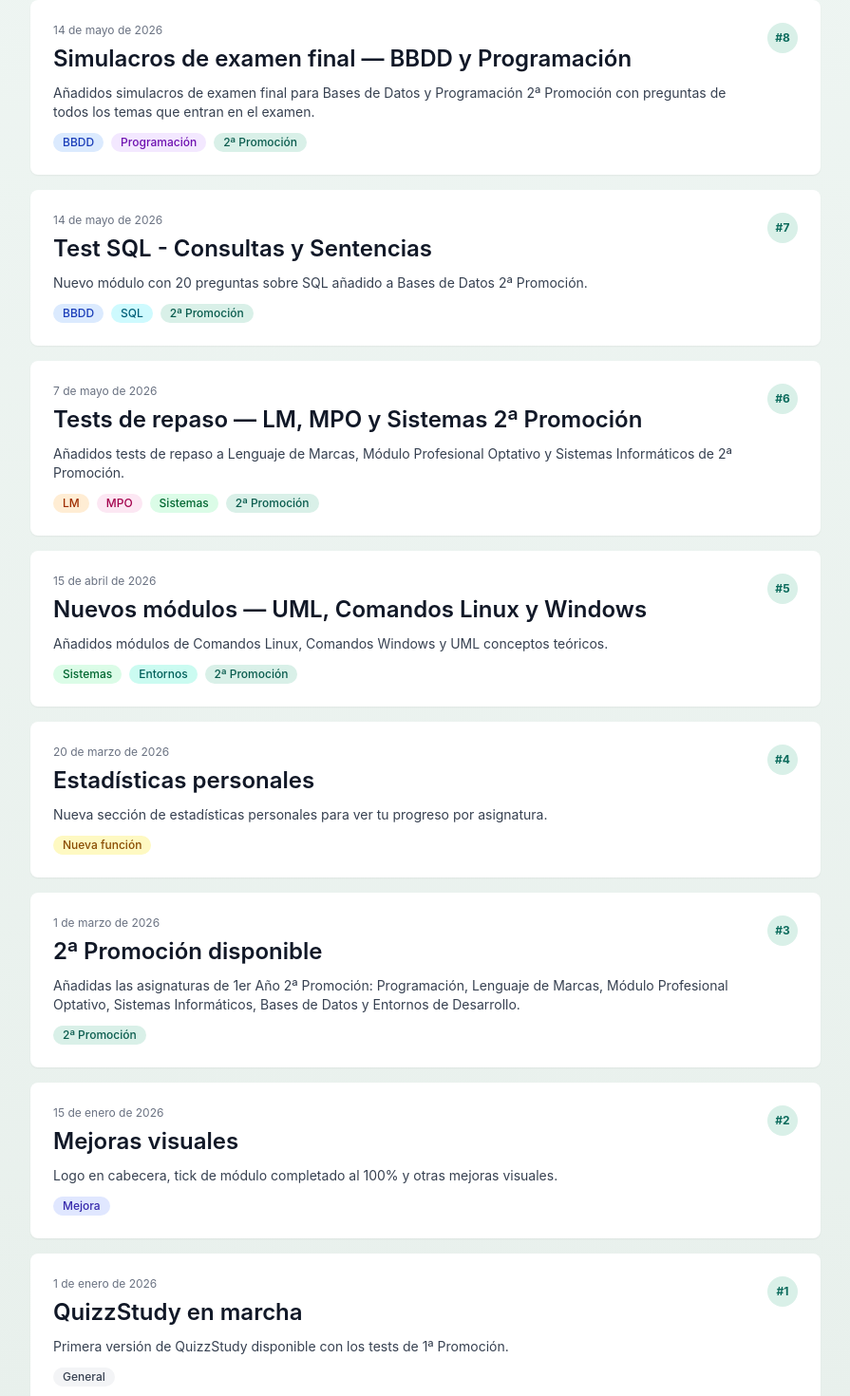
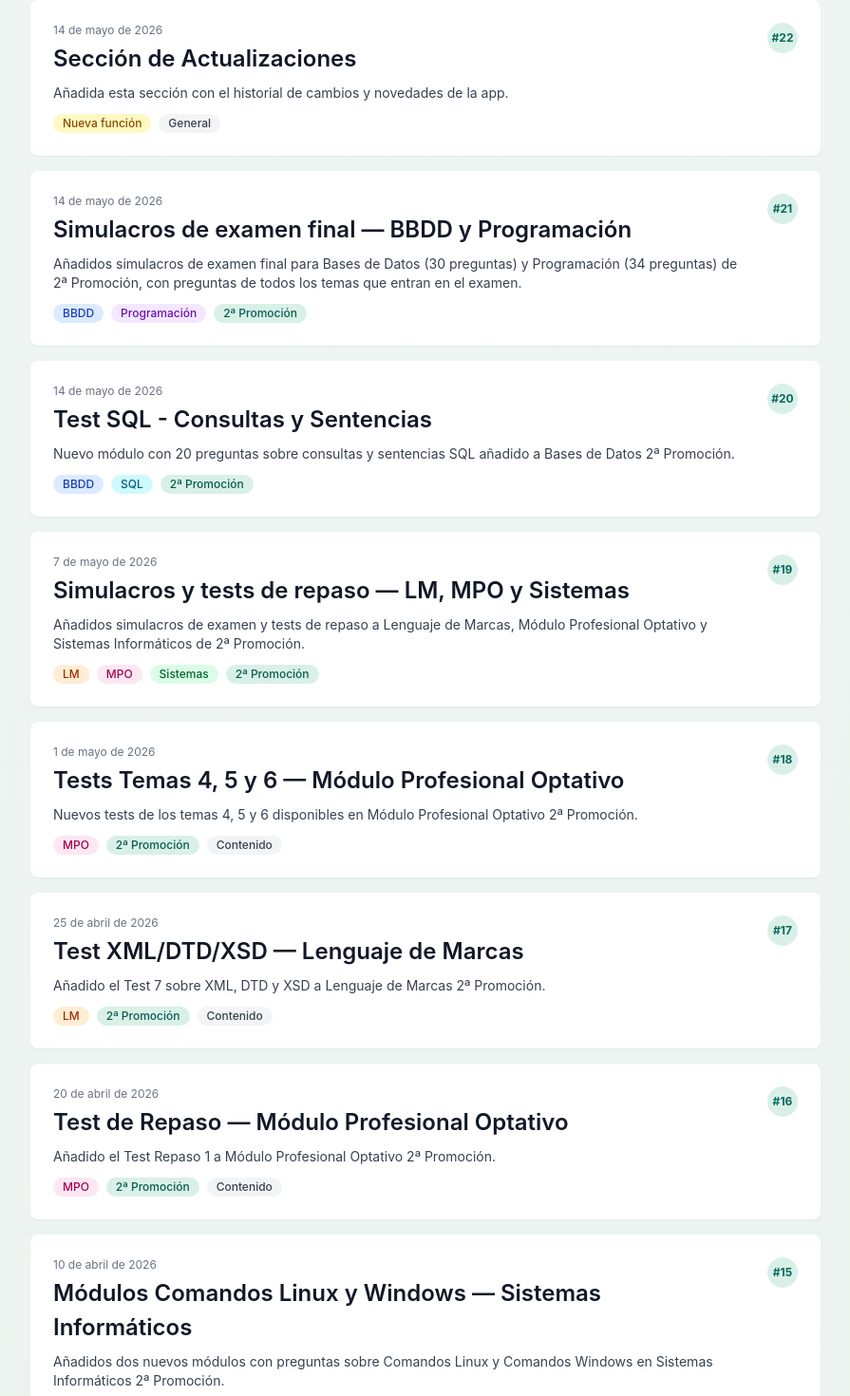
Before and after one commit to BermudezPino/QuizzStudy, a React (Vite) app: page /actualizaciones in a window 1280 px wide. Shown: the part 220-1690 px from the top of the page at 95% size, without its empty margins (192-1087 px from the left). Built offline with nearby package versions, Linux system fonts and the light colour scheme; what @react-pdf/renderer would draw is missing.

Commit message:
feat: ampliar sección Actualizaciones con historial completo de la app (21 entradas)

```diff
--- a/src/data/actualizaciones.js
+++ b/src/data/actualizaciones.js
@@ -1,55 +1,146 @@
 export const actualizaciones = [
     {
-        id: 8,
+        id: 22,
+        fecha: "2026-05-14",
+        titulo: "Sección de Actualizaciones",
+        descripcion: "Añadida esta sección con el historial de cambios y novedades de la app.",
+        tags: ["Nueva función", "General"]
+    },
+    {
+        id: 21,
         fecha: "2026-05-14",
         titulo: "Simulacros de examen final — BBDD y Programación",
-        descripcion: "Añadidos simulacros de examen final para Bases de Datos y Programación 2ª Promoción con preguntas de todos los temas que entran en el examen.",
+        descripcion: "Añadidos simulacros de examen final para Bases de Datos (30 preguntas) y Programación (34 preguntas) de 2ª Promoción, con preguntas de todos los temas que entran en el examen.",
         tags: ["BBDD", "Programación", "2ª Promoción"]
     },
     {
-        id: 7,
+        id: 20,
         fecha: "2026-05-14",
         titulo: "Test SQL - Consultas y Sentencias",
-        descripcion: "Nuevo módulo con 20 preguntas sobre SQL añadido a Bases de Datos 2ª Promoción.",
+        descripcion: "Nuevo módulo con 20 preguntas sobre consultas y sentencias SQL añadido a Bases de Datos 2ª Promoción.",
         tags: ["BBDD", "SQL", "2ª Promoción"]
     },
     {
-        id: 6,
+        id: 19,
         fecha: "2026-05-07",
-        titulo: "Tests de repaso — LM, MPO y Sistemas 2ª Promoción",
-        descripcion: "Añadidos tests de repaso a Lenguaje de Marcas, Módulo Profesional Optativo y Sistemas Informáticos de 2ª Promoción.",
+        titulo: "Simulacros y tests de repaso — LM, MPO y Sistemas",
+        descripcion: "Añadidos simulacros de examen y tests de repaso a Lenguaje de Marcas, Módulo Profesional Optativo y Sistemas Informáticos de 2ª Promoción.",
         tags: ["LM", "MPO", "Sistemas", "2ª Promoción"]
     },
     {
+        id: 18,
+        fecha: "2026-05-01",
+        titulo: "Tests Temas 4, 5 y 6 — Módulo Profesional Optativo",
+        descripcion: "Nuevos tests de los temas 4, 5 y 6 disponibles en Módulo Profesional Optativo 2ª Promoción.",
+        tags: ["MPO", "2ª Promoción", "Contenido"]
+    },
+    {
+        id: 17,
+        fecha: "2026-04-25",
+        titulo: "Test XML/DTD/XSD — Lenguaje de Marcas",
+        descripcion: "Añadido el Test 7 sobre XML, DTD y XSD a Lenguaje de Marcas 2ª Promoción.",
+        tags: ["LM", "2ª Promoción", "Contenido"]
+    },
+    {
+        id: 16,
+        fecha: "2026-04-20",
+        titulo: "Test de Repaso — Módulo Profesional Optativo",
+        descripcion: "Añadido el Test Repaso 1 a Módulo Profesional Optativo 2ª Promoción.",
+        tags: ["MPO", "2ª Promoción", "Contenido"]
+    },
+    {
+        id: 15,
+        fecha: "2026-04-10",
+        titulo: "Módulos Comandos Linux y Windows — Sistemas Informáticos",
+        descripcion: "Añadidos dos nuevos módulos con preguntas sobre Comandos Linux y Comandos Windows en Sistemas Informáticos 2ª Promoción.",
+        tags: ["Sistemas", "2ª Promoción", "Contenido"]
+    },
+    {
+        id: 14,
+        fecha: "2026-04-01",
+        titulo: "Test UML conceptos teóricos — Entornos de Desarrollo",
+        descripcion: "Añadido un test sobre conceptos teóricos de UML en Entornos de Desarrollo 2ª Promoción.",
+        tags: ["Entornos", "2ª Promoción", "Contenido"]
+    },
+    {
+        id: 13,
+        fecha: "2026-03-25",
+        titulo: "Test Semana Santa y módulo BBDD renombrado — Entornos",
+        descripcion: "Añadido el Test Semana Santa a Entornos de Desarrollo 2ª Promoción y renombrado el módulo de Bases de Datos para mayor claridad.",
+        tags: ["Entornos", "BBDD", "2ª Promoción", "Mejora"]
+    },
+    {
+        id: 12,
+        fecha: "2026-03-20",
+        titulo: "Estadísticas personales",
+        descripcion: "Nueva sección de estadísticas personales para consultar tu progreso y rendimiento por asignatura.",
+        tags: ["Nueva función", "General"]
+    },
+    {
+        id: 11,
+        fecha: "2026-03-15",
+        titulo: "Nuevos módulos — BBDD y Sistemas para 2ª Promoción",
+        descripcion: "Añadidos nuevos módulos de contenido para las asignaturas de Bases de Datos y Sistemas Informáticos de 2ª Promoción.",
+        tags: ["BBDD", "Sistemas", "2ª Promoción", "Contenido"]
+    },
+    {
+        id: 10,
+        fecha: "2026-03-12",
+        titulo: "Limpiar preguntas falladas",
+        descripcion: "Nuevo botón en el quiz de preguntas falladas para borrar la lista y empezar de cero.",
+        tags: ["Nueva función", "Mejora"]
+    },
+    {
+        id: 9,
+        fecha: "2026-03-10",
+        titulo: "Tick de módulo perfecto y sin límite de preguntas",
+        descripcion: "Los módulos completados al 100% ahora muestran un tick especial. Además, se ha eliminado el límite de 30 preguntas por sesión.",
+        tags: ["Nueva función", "Mejora"]
+    },
+    {
+        id: 8,
+        fecha: "2026-03-05",
+        titulo: "Nuevas asignaturas — BBDD y Entornos de Desarrollo (2ª Promoción)",
+        descripcion: "Añadidas las asignaturas de Bases de Datos y Entornos de Desarrollo para la 2ª Promoción.",
+        tags: ["BBDD", "Entornos", "2ª Promoción", "Contenido"]
+    },
+    {
+        id: 7,
+        fecha: "2026-03-01",
+        titulo: "Más contenido para 2ª Promoción",
+        descripcion: "Añadidos nuevos temas a Programación (temas 6, 7 y 8), Sistemas Informáticos (tema 2), Lenguaje de Marcas (temas 4, 5 y 6) y Módulo Profesional Optativo (temas 4, 5 y 6).",
+        tags: ["Programación", "Sistemas", "LM", "MPO", "2ª Promoción", "Contenido"]
+    },
+    {
+        id: 6,
+        fecha: "2026-02-01",
+        titulo: "Documentación mejorada",
+        descripcion: "Mejorada la documentación del proyecto con información detallada sobre el stack tecnológico.",
+        tags: ["General", "Mejora"]
+    },
+    {
         id: 5,
-        fecha: "2026-04-15",
-        titulo: "Nuevos módulos — UML, Comandos Linux y Windows",
-        descripcion: "Añadidos módulos de Comandos Linux, Comandos Windows y UML conceptos teóricos.",
-        tags: ["Sistemas", "Entornos", "2ª Promoción"]
+        fecha: "2026-01-20",
+        titulo: "Guía de uso, footer y sección About",
+        descripcion: "Añadida una guía de cómo usar la app, mejoras en el pie de página y actualización de la sección Acerca de.",
+        tags: ["Nueva función", "Mejora"]
     },
     {
         id: 4,
-        fecha: "2026-03-20",
-        titulo: "Estadísticas personales",
-        descripcion: "Nueva sección de estadísticas personales para ver tu progreso por asignatura.",
-        tags: ["Nueva función"]
+        fecha: "2026-01-15",
+        titulo: "Logo, cabecera y créditos",
+        descripcion: "Añadido el logo en la cabecera, textos del año y asignatura, créditos a Angel C. y enlace al repositorio en el pie de página.",
+        tags: ["Mejora", "General"]
     },
     {
         id: 3,
-        fecha: "2026-03-01",
-        titulo: "2ª Promoción disponible",
-        descripcion: "Añadidas las asignaturas de 1er Año 2ª Promoción: Programación, Lenguaje de Marcas, Módulo Profesional Optativo, Sistemas Informáticos, Bases de Datos y Entornos de Desarrollo.",
-        tags: ["2ª Promoción"]
+        fecha: "2026-01-10",
+        titulo: "Mejoras de seguridad y compatibilidad",
+        descripcion: "Mejoras de seguridad con cabeceras en el servidor y correcciones de compatibilidad para entornos de integración continua.",
+        tags: ["Mejora", "General"]
     },
     {
         id: 2,
-        fecha: "2026-01-15",
-        titulo: "Mejoras visuales",
-        descripcion: "Logo en cabecera, tick de módulo completado al 100% y otras mejoras visuales.",
-        tags: ["Mejora"]
-    },
-    {
-        id: 1,
         fecha: "2026-01-01",
         titulo: "QuizzStudy en marcha",
         descripcion: "Primera versión de QuizzStudy disponible con los tests de 1ª Promoción.",
```
